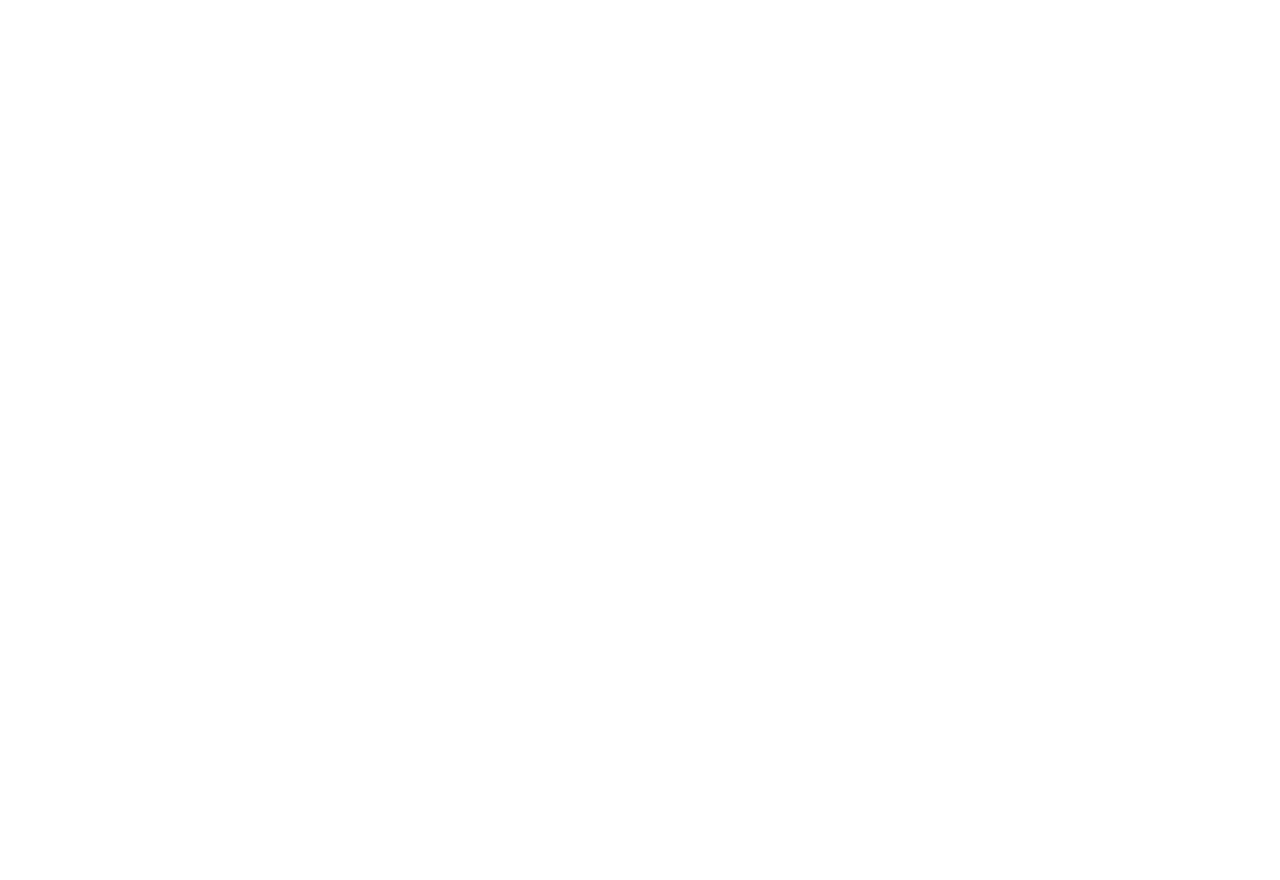
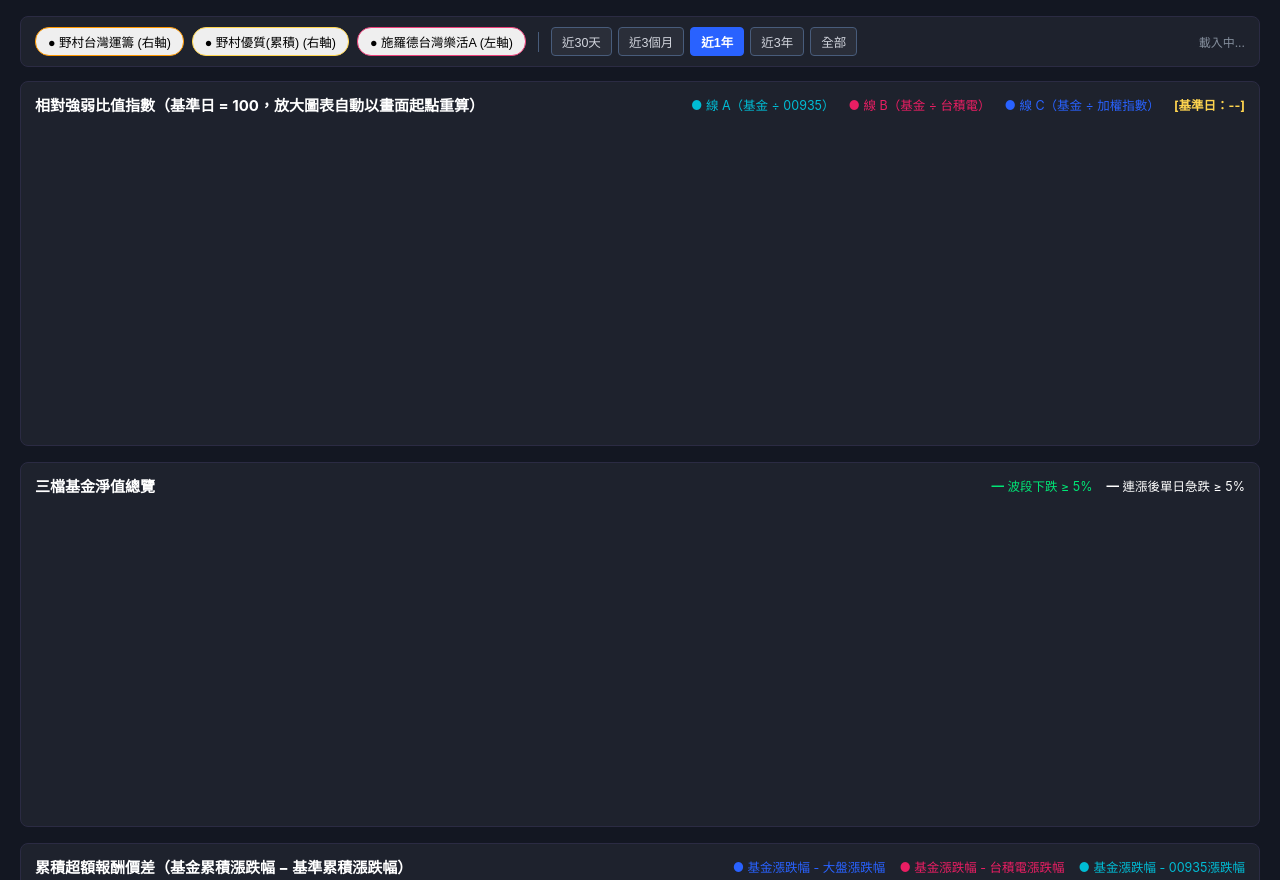
Before and after one commit to phhuntercssh/tw-fund-kline, a plain HTML site: page index.html in a window 1280 px wide. Shown: the top 880 px of the page. Before the commit the page ends 800 px from the top, so only its background shows below. Drawn offline with Linux system fonts and the light colour scheme; a script that the page names is missing.

Commit message:
Update index.html

```diff
--- a/index.html
+++ b/index.html
@@ -1,89 +1,129 @@
 <!DOCTYPE html>
-<html lang="zh-TW">
+<html lang="zh-Hant">
 <head>
   <meta charset="UTF-8" />
   <meta name="viewport" content="width=device-width, initial-scale=1.0" />
-  <title>主動型基金與大盤/台積電/00935超額報酬對比</title>
-  <script src="./lightweight-charts.js?v=4.1.3-npm04"></script>
-
+  <title>台灣主動式基金 vs 大盤／台積電／00935 相對強弱分析</title>
+  <script src="https://unpkg.com"></script>
   <style>
-    body { font-family: -apple-system, BlinkMacSystemFont, "Segoe UI", Roboto, sans-serif; background: #131722; color: #d1d4dc; margin: 0; padding: 16px; }
-    .toolbar { display: flex; flex-wrap: wrap; gap: 12px; align-items: center; background: #1e222d; padding: 12px 16px; border-radius: 8px; margin-bottom: 12px; }
-    select, input, button { background: #2a2e39; color: #d1d4dc; border: 1px solid #363a45; padding: 6px 10px; border-radius: 4px; font-size: 14px; }
-    button { background: #2962ff; border: none; color: white; cursor: pointer; font-weight: bold; }
-    button:hover { background: #1e53e5; }
-    .chart-title { font-size: 15px; font-weight: bold; margin: 12px 0 6px; display: flex; justify-content: space-between; align-items: center; flex-wrap: wrap; gap: 8px; }
-    .chart-box { width: 100%; border-radius: 8px; overflow: hidden; background: #1e222d; }
-    #kline-chart { height: 340px; }
-    #compare-chart { height: 300px; }
-    #spread-chart { height: 300px; }
-    .legend { font-size: 13px; display: flex; gap: 14px; flex-wrap: wrap; }
-    .note { font-size: 12px; color: #787b86; }
-    #statusBanner { display: none; background: #3b2322; color: #ff8a80; border: 1px solid #ef5350; padding: 12px 16px; border-radius: 8px; margin-bottom: 12px; font-size: 14px; }
+    * { box-sizing: border-box; }
+    body {
+      margin: 0;
+      padding: 16px 20px;
+      background-color: #131722;
+      color: #d1d4dc;
+      font-family: -apple-system, BlinkMacSystemFont, "Segoe UI", Roboto, "Noto Sans TC", sans-serif;
+    }
+    .header-bar {
+      display: flex;
+      flex-wrap: wrap;
+      align-items: center;
+      gap: 10px;
+      margin-bottom: 14px;
+      padding: 10px 14px;
+      background: #1e222d;
+      border: 1px solid #2b2b43;
+      border-radius: 8px;
+    }
+    .note {
+      font-size: 12px;
+      color: #848e9c;
+    }
+    #statusBanner {
+      display: none;
+      padding: 12px 16px;
+      margin-bottom: 14px;
+      background: rgba(239, 83, 80, 0.15);
+      border: 1px solid #ef5350;
+      border-radius: 6px;
+      color: #ff8a80;
+      font-size: 13.5px;
+    }
+    .chart-card {
+      background: #1e222d;
+      border: 1px solid #2b2b43;
+      border-radius: 8px;
+      padding: 12px 14px;
+      margin-bottom: 16px;
+    }
+    .chart-header {
+      display: flex;
+      justify-content: space-between;
+      align-items: center;
+      flex-wrap: wrap;
+      gap: 8px;
+      margin-bottom: 8px;
+    }
+    .chart-title {
+      font-weight: bold;
+      font-size: 15px;
+      color: #ffffff;
+    }
+    .legend-group {
+      display: flex;
+      flex-wrap: wrap;
+      gap: 14px;
+      font-size: 12.5px;
+    }
+    .chart-box {
+      width: 100%;
+      height: 310px;
+      position: relative;
+    }
   </style>
 </head>
 <body>
 
-<div id="statusBanner"></div>
+  <div id="statusBanner"></div>
 
-<div class="toolbar">
-<!--
-  <label>選擇基金：
-    <select id="fundSelect">
-      <option value="野村台灣運籌">野村台灣運籌</option>
-      <option value="野村優質(累積)">野村優質(累積)</option>
-      <option value="施羅德台灣樂活A">施羅德台灣樂活A</option>
-    </select>
-  </label>
-
-  <label>K線週期：
-    <select id="timeframeSelect">
-      <option value="D">日 K（開=昨收 / 收=今收）</option>
-      <option value="W">週 K（週一開 / 週五收）</option>
-      <option value="M">月 K（月初開 / 月底收）</option>
-    </select>
-  </label>
-
-  <label>起始日：<input type="date" id="startDate" value="2020-01-01" min="2010-01-01" /></label>
-  <label>結束日：<input type="date" id="endDate" /></label>
-  <button onclick="renderAll()">套用區間與週期</button>
-  <span id="updateTime" class="note" style="margin-left:auto;"></span>
-  -->
-  <div id="topControlBar" style="display:flex; flex-wrap:wrap; align-items:center; gap:10px; margin-bottom:14px;">
+  <div class="header-bar">
     <div id="topFundBar" style="display:inline-flex; flex-wrap:wrap; gap:8px;"></div>
     <div style="width:1px; height:20px; background:#485c7b; margin:0 2px;"></div>
     <div id="dateQuickBar" style="display:inline-flex; flex-wrap:wrap; gap:6px;"></div>
-    <span id="updateTime" class="note" style="margin-left:auto;"></span>
+    <span id="updateTime" class="note" style="margin-left:auto;">載入中...</span>
   </div>
-</div>
 
-<div class="chart-title">
-  <span id="klineTitle">基金淨值 K 線圖</span>
-  <span class="note">紅漲綠跌（台股慣例）｜三張圖表時間軸與十字游標完全同步聯動</span>
-</div>
-<div id="kline-chart" class="chart-box"></div>
+  <!-- 第一圖：相對強弱比值指數（Base = 100，放大自動重算基準日） -->
+  <div class="chart-card">
+    <div class="chart-header">
+      <div id="ratioTitle" class="chart-title">相對強弱比值指數（基準日 = 100，放大圖表自動以畫面起點重算）</div>
+      <div class="legend-group">
+        <span style="color:#00bcd4;">● 線 A（基金 ÷ 00935）</span>
+        <span style="color:#e91e63;">● 線 B（基金 ÷ 台積電）</span>
+        <span style="color:#2962ff;">● 線 C（基金 ÷ 加權指數）</span>
+        <span id="ratioBaseBadge" style="color:#ffd54f; font-weight:bold;">[基準日：--]</span>
+      </div>
+    </div>
+    <div id="ratio-chart" class="chart-box"></div>
+  </div>
 
+  <!-- 第二圖：三檔基金淨值總覽（雙座標軸 + 左上角淨值標示框 + 綠白型態粗線） -->
+  <div class="chart-card">
+    <div class="chart-header">
+      <div id="klineTitle" class="chart-title">三檔基金淨值總覽</div>
+      <div class="legend-group">
+        <span style="color:#00e676;">━ 波段下跌 ≥ 5%</span>
+        <span style="color:#ffffff;">━ 連漲後單日急跌 ≥ 5%</span>
+      </div>
+    </div>
+    <div id="kline-chart" class="chart-box">
+      <div id="leftFundLegendOverlay" style="position:absolute; top:8px; left:68px; z-index:20; display:flex; flex-direction:column; gap:4px; pointer-events:none;"></div>
+    </div>
+  </div>
 
-<div class="chart-title">
-  <span>超額報酬差值（Alpha Spread %）— 數值大於 0% 代表基金跑贏對照標的</span>
-  <div class="legend">
-    <span style="color:#2962ff;">● 基金漲跌幅 − 大盤漲跌幅</span>
-    <span style="color:#e91e63;">● 基金漲跌幅 − 台積電漲跌幅</span>
-    <span style="color:#00bcd4;">● 基金漲跌幅 − 00935漲跌幅</span>
+  <!-- 第三圖：超額報酬價差圖 -->
+  <div class="chart-card">
+    <div class="chart-header">
+      <div class="chart-title">累積超額報酬價差（基金累積漲跌幅 − 基準累積漲跌幅）</div>
+      <div class="legend-group">
+        <span style="color:#2962ff;">● 基金漲跌幅 - 大盤漲跌幅</span>
+        <span style="color:#e91e63;">● 基金漲跌幅 - 台積電漲跌幅</span>
+        <span style="color:#00bcd4;">● 基金漲跌幅 - 00935漲跌幅</span>
+      </div>
+    </div>
+    <div id="spread-chart" class="chart-box"></div>
   </div>
-</div>
-<div id="spread-chart" class="chart-box"></div>
 
-<div class="chart-title">
-  <span>區間累計漲跌幅（%）對比 — 以設定「起始日」為 0% 基準</span>
-  <div class="legend">
-    <span style="color:#ff9800;">● 選定基金</span>
-    <span style="color:#2962ff;">● 加權指數</span>
-    <span style="color:#e91e63;">● 台積電(2330)</span>
-    <span style="color:#00bcd4;">● 00935</span>
-  </div>
-</div>
-<div id="compare-chart" class="chart-box"></div>
 
 
 
@@ -91,9 +131,9 @@
 let rawData = null;
 let activeFund = '野村優質(累積)';
 
-let klineChart, ratioChart, spreadChart;
+let ratioChart, klineChart, spreadChart;
+let ratioSeriesMap = {};
 let topFundSeriesMap = {};
-let ratioSeriesMap = {};
 let spreadSeriesMap = {};
 let patternSeriesList = [];
 
@@ -130,52 +170,6 @@ function showError(msg) {
   if (banner) {
     banner.style.display = 'block';
     banner.innerHTML = msg;
-  }
-}
-
-function setupChartContainers() {
-  const klineEl = document.getElementById('kline-chart');
-  const compareEl = document.getElementById('compare-chart');
-
-  // 1. 自動隱藏原本的「績效百分比比較圖（第三圖）」
-  if (compareEl && compareEl.parentElement) {
-    compareEl.parentElement.style.display = 'none';
-  }
-
-  // 2. 在最上方建立「相對強弱比值指數圖（第一圖）」
-  if (!document.getElementById('ratio-chart') && klineEl) {
-    const klineCard = klineEl.parentElement;
-    const newCard = klineCard.cloneNode(false);
-    newCard.style.marginBottom = '16px';
-
-    newCard.innerHTML = `
-      <div style="display:flex; justify-content:space-between; align-items:center; flex-wrap:wrap; margin-bottom:8px;">
-        <div id="ratioTitle" style="font-weight:bold; font-size:15px; color:#fff;">
-          相對強弱比值指數（基準日 = 100，放大圖表自動以畫面起點重算）
-        </div>
-        <div style="font-size:12.5px; display:flex; gap:14px; flex-wrap:wrap;">
-          <span style="color:#00bcd4;">● 線 A（基金 ÷ 00935）</span>
-          <span style="color:#e91e63;">● 線 B（基金 ÷ 台積電）</span>
-          <span style="color:#2962ff;">● 線 C（基金 ÷ 加權指數）</span>
-          <span id="ratioBaseBadge" style="color:#ffd54f; font-weight:bold;">[基準日：--]</span>
-        </div>
-      </div>
-      <div id="ratio-chart" style="width:100%; height:${klineEl.style.height || '320px'};"></div>
-    `;
-    klineCard.parentNode.insertBefore(newCard, klineCard);
-  }
-
-  // 3. 在第二圖（三檔基金淨值總覽）的最左側建立固定標示框，取代右側擋住線條的文字標籤
-  if (klineEl && !document.getElementById('leftFundLegendOverlay')) {
-    klineEl.style.position = 'relative';
-    const overlay = document.createElement('div');
-    overlay.id = 'leftFundLegendOverlay';
-    overlay.style.cssText = `
-      position: absolute; top: 8px; left: 68px; z-index: 20;
-      display: flex; flex-direction: column; gap: 4px;
-      pointer-events: none;
-    `;
-    klineEl.appendChild(overlay);
   }
 }
 
@@ -308,6 +302,7 @@ function selectActiveFund(fundName) {
 
 
 
+
 function recalculateRatioChartForVisibleRange(logicalRange) {
   if (!currentAlignedDates || currentAlignedDates.length === 0) return;
 
@@ -367,14 +362,7 @@ function recalculateRatioChartForVisibleRange(logicalRange) {
 }
 
 function initCharts() {
-  setupChartContainers();
   buildCombinedControlBar();
-
-  document.querySelectorAll('span').forEach(el => {
-    if (el.innerText.includes('基金漲跌幅 - 大盤漲跌幅')) el.style.color = '#2962ff';
-    if (el.innerText.includes('基金漲跌幅 - 台積電漲跌幅')) el.style.color = '#e91e63';
-    if (el.innerText.includes('基金漲跌幅 - 00935漲跌幅')) el.style.color = '#00bcd4';
-  });
 
   const commonOptions = {
     layout: { background: { color: '#1e222d' }, textColor: '#d1d4dc' },
@@ -389,7 +377,6 @@ function initCharts() {
     crosshair: { mode: LightweightCharts.CrosshairMode.Normal }
   };
 
-  // 第一圖：相對強弱比值指數（Base = 100）
   ratioChart = LightweightCharts.createChart(document.getElementById('ratio-chart'), {
     ...commonOptions,
     localization: { priceFormatter: p => p.toFixed(1) }
@@ -406,7 +393,6 @@ function initCharts() {
     title: ''
   });
 
-  // 第二圖：三檔基金淨值總覽（title 設為空字串，不再把名稱框壓在右側走勢線上，改在最左上角顯示）
   klineChart = LightweightCharts.createChart(document.getElementById('kline-chart'), {
     ...commonOptions,
     rightPriceScale: { visible: true, borderColor: '#485c7b' },
@@ -443,7 +429,6 @@ function initCharts() {
     }
   });
 
-  // 第三圖（原第四圖）：超額報酬價差圖
   spreadChart = LightweightCharts.createChart(document.getElementById('spread-chart'), {
     ...commonOptions,
     localization: { priceFormatter: p => (p >= 0 ? '+' : '') + p.toFixed(2) + '%' }
@@ -464,6 +449,7 @@ function initCharts() {
     axisLabelVisible: true,
     title: ''
   });
+
 
 
 
@@ -632,10 +618,15 @@ function initCharts() {
       tooltip.style.top = topPos + 'px';
     });
   });
+
+  window.addEventListener('resize', () => {
+    [ratioChart, klineChart, spreadChart].forEach(c => {
+      if (c && c.chartElement()) {
+        c.applyOptions({ width: c.chartElement().parentElement.clientWidth });
+      }
+    });
+  });
 }
-
-
-
 
 
 
@@ -942,9 +933,5 @@ async function boot() {
 
 boot();
 </script>
-
-
-
-
 </body>
 </html>
```
